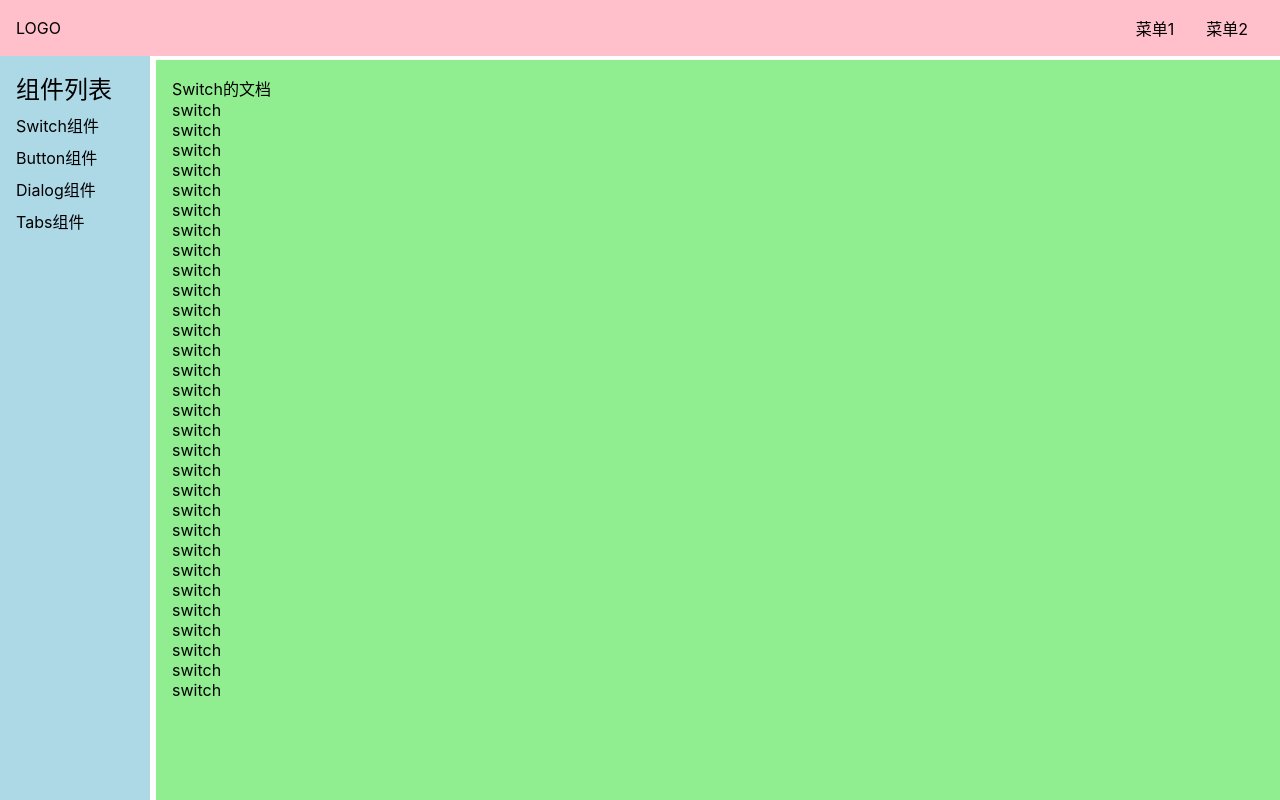
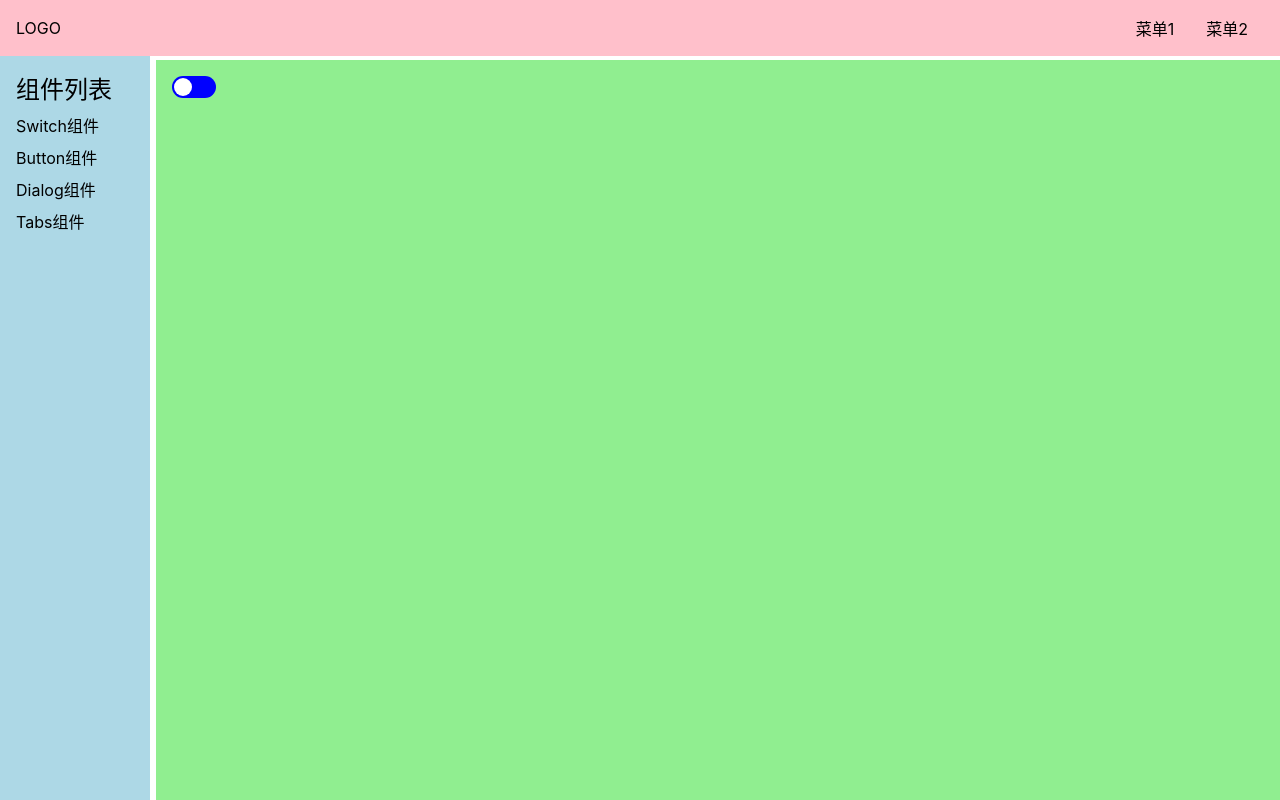
Before and after one commit to JamesLHY/vue3-ui-demo, a Vue app: page /#/Doc/Switch in a window 1280 px wide. Built offline with nearby package versions, Linux system fonts and the light colour scheme.

Commit message:
switch css

```diff
--- a/src/components/SwitchDemo.vue
+++ b/src/components/SwitchDemo.vue
@@ -1,35 +1,12 @@
 <template>
     <div>
-        Switch的文档
-        <p>switch</p>
-        <p>switch</p>
-        <p>switch</p>
-        <p>switch</p>
-        <p>switch</p>
-        <p>switch</p>
-        <p>switch</p>
-        <p>switch</p>
-        <p>switch</p>
-        <p>switch</p>
-        <p>switch</p>
-        <p>switch</p>
-        <p>switch</p>
-        <p>switch</p>
-        <p>switch</p>
-        <p>switch</p>
-        <p>switch</p>
-        <p>switch</p>
-        <p>switch</p>
-        <p>switch</p>
-        <p>switch</p>
-        <p>switch</p>
-        <p>switch</p>
-        <p>switch</p>
-        <p>switch</p>
-        <p>switch</p>
-        <p>switch</p>
-        <p>switch</p>
-        <p>switch</p>
-        <p>switch</p>
+
+<Switch/>
     </div>
 </template>
+<script lang="ts">
+    import Switch from '../lib/Switch.vue'
+    export default {
+        components:{Switch}
+    }
+</script>
--- /dev/null
+++ b/src/lib/Switch.vue
@@ -0,0 +1,28 @@
+<template>
+    <div>
+
+        <button><span></span></button>
+    </div>
+</template>
+<style lang="scss" scoped>
+    $h: 22px;
+    $h2: $h - 4px;
+    button {
+        height: $h;
+        width: $h*2;
+        border: none;
+        background: blue;
+        border-radius: $h/2;
+        position: relative;
+    }
+
+    span {
+        position: absolute;
+        top: 2px;
+        left: 2px;
+        height: $h2;
+        width: $h2;
+        background: white;
+        border-radius: $h2/2;
+    }
+</style>
```
